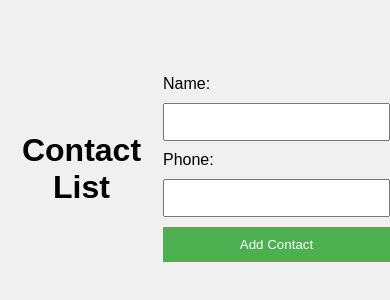
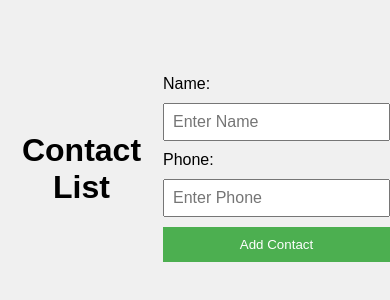
Before and after one commit to SPARTANxABG/project2, a plain HTML site: page index.html in a window 390 px wide. Shown: the part 254-554 px from the top of the page. Drawn offline with Linux system fonts and the light colour scheme.

Commit message:
Added a placeholder to both name and phone input fields

```diff
--- a/index.html
+++ b/index.html
@@ -10,10 +10,10 @@
     <h1>Contact List</h1>
     <form id="contactForm">
         <label for="name">Name:</label>
-        <input type="text" id="name" name="name" required>
+        <input type="text" id="name" name="name" placeholder="Enter Name" required>
 
         <label for="phone">Phone:</label>
-        <input type="text" id="phone" name="phone" required>
+        <input type="text" id="phone" name="phone" placeholder="Enter Phone" required>
 
         <button type="submit">Add Contact</button>
     </form>
```
